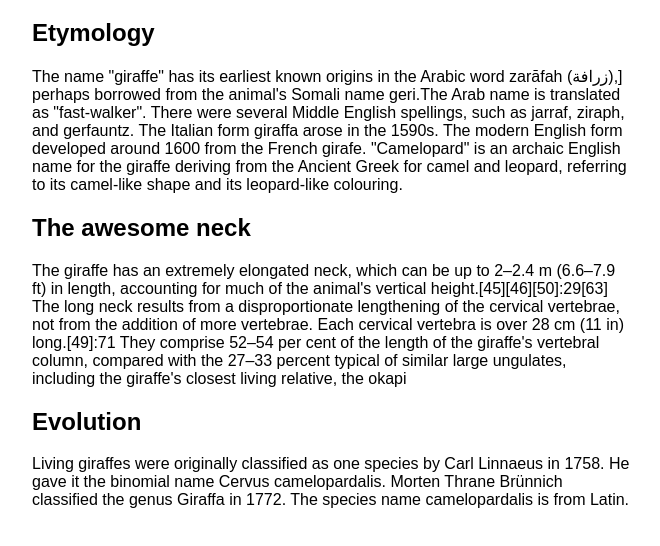
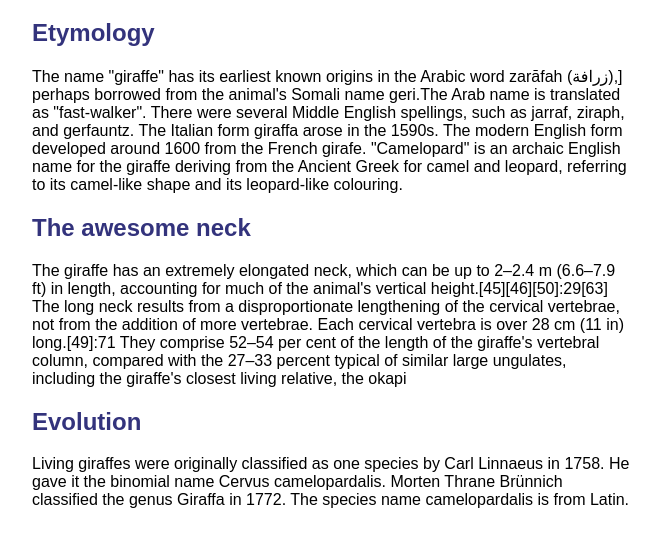
Before and after one commit to caluha/GiraffeSite, a plain HTML site: page index.html in a window 1280 px wide. Shown: the part 70-616 px from the top of the page, without its empty margins (308-968 px from the left). Drawn offline with Linux system fonts and the light colour scheme.

Commit message:
small css changes

```diff
--- a/stylesheet.css
+++ b/stylesheet.css
@@ -5,6 +5,7 @@ h1 {
 
 h2 {
     font-family: Arial;
+    color: rgb(51, 51, 124);
 }
 
 p {
```
